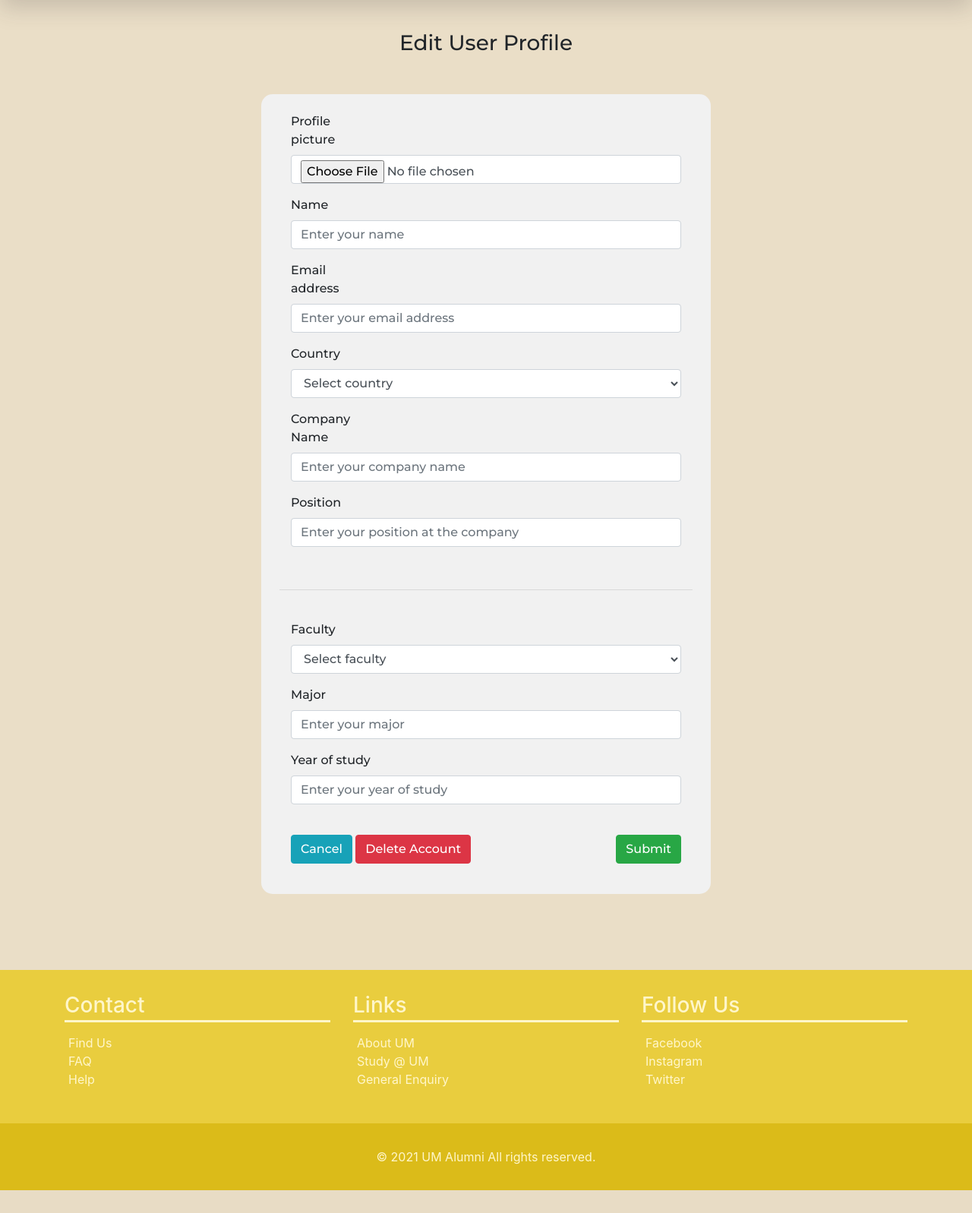
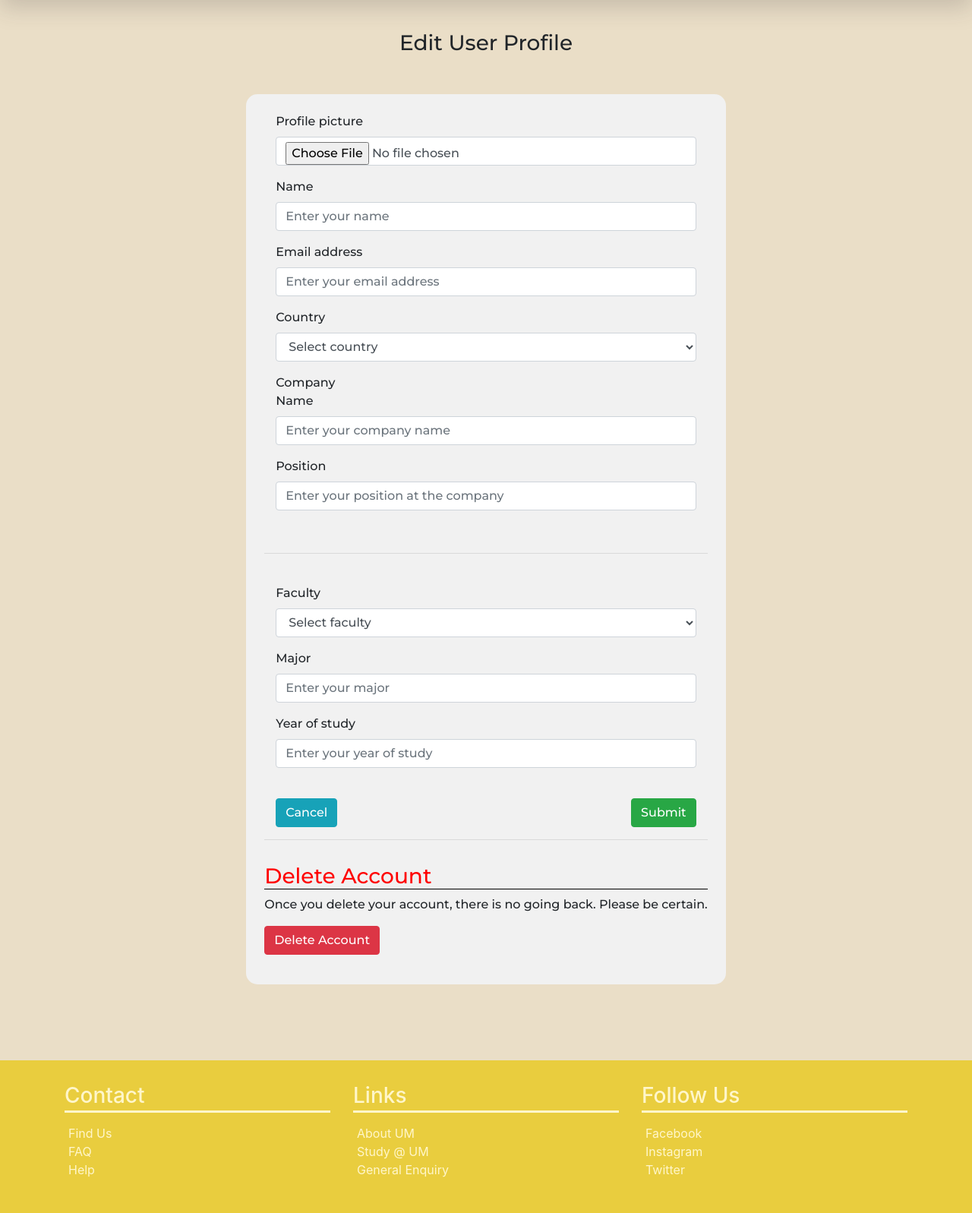
Before and after one commit to amarabjamal/Online-Alumni-System, a PHP site: page /edit_profile.html in a window 1280 px wide. Shown: the part 66-1663 px from the top of the page at 76% size. Before the commit the page ends 1633 px from the top, so only its background shows below. Run offline with PHP 8.4, Linux system fonts and the light colour scheme; some libraries are stand-ins or nearby versions.

Commit message:
add delete message

```diff
--- a/edit_profile.html
+++ b/edit_profile.html
@@ -257,6 +257,17 @@
                                             </div>
                                         </div>
 
+
+
+
+                                    </div>
+                                </div>
+                                <hr>
+
+                                <div class="delete-section">
+                                    <h3>Delete Account</h3>
+                                    <p>Once you delete your account, there is no going back. Please be certain.                                    </p>
+
                                     <button type="button" class="btn btn-danger " data-toggle="modal"
                                     data-target="#deleteModal">Delete Account</button>
 
@@ -284,15 +295,7 @@
                                         </div>
                                 </div>
 
-
                                 </div>
-
-
-
-
-
-                                    </div>
-
                                 </div>
 
 
--- a/styles/edit_profile.css
+++ b/styles/edit_profile.css
@@ -73,3 +73,12 @@ main {
     float:right;
 
 }
+
+.delete-section {
+    padding: 15px 0;
+}
+
+.delete-section h3 {
+    color: red;
+    border-bottom: 1px solid #000;
+}
```
Lines whose indentation alone changed are shown as unchanged.
